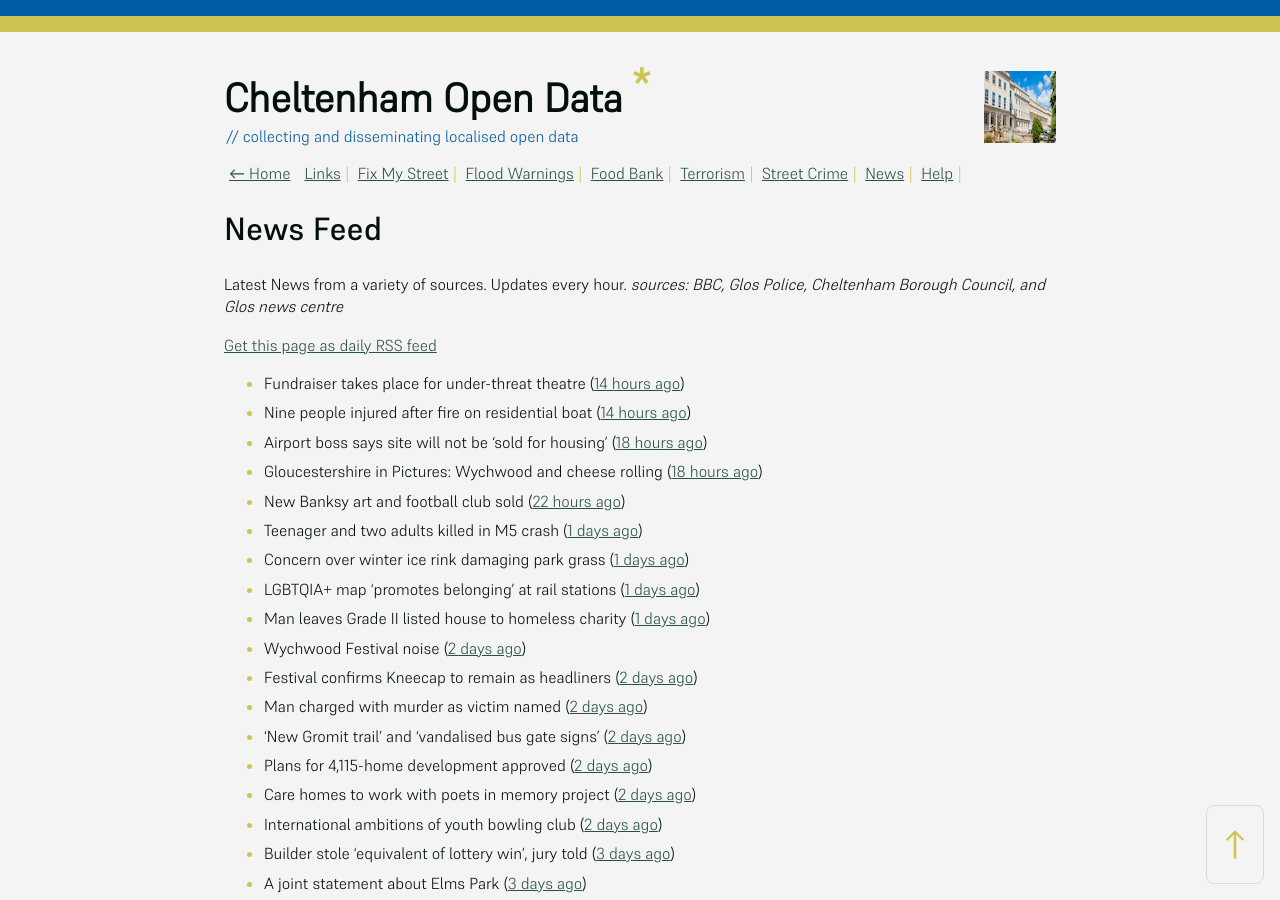
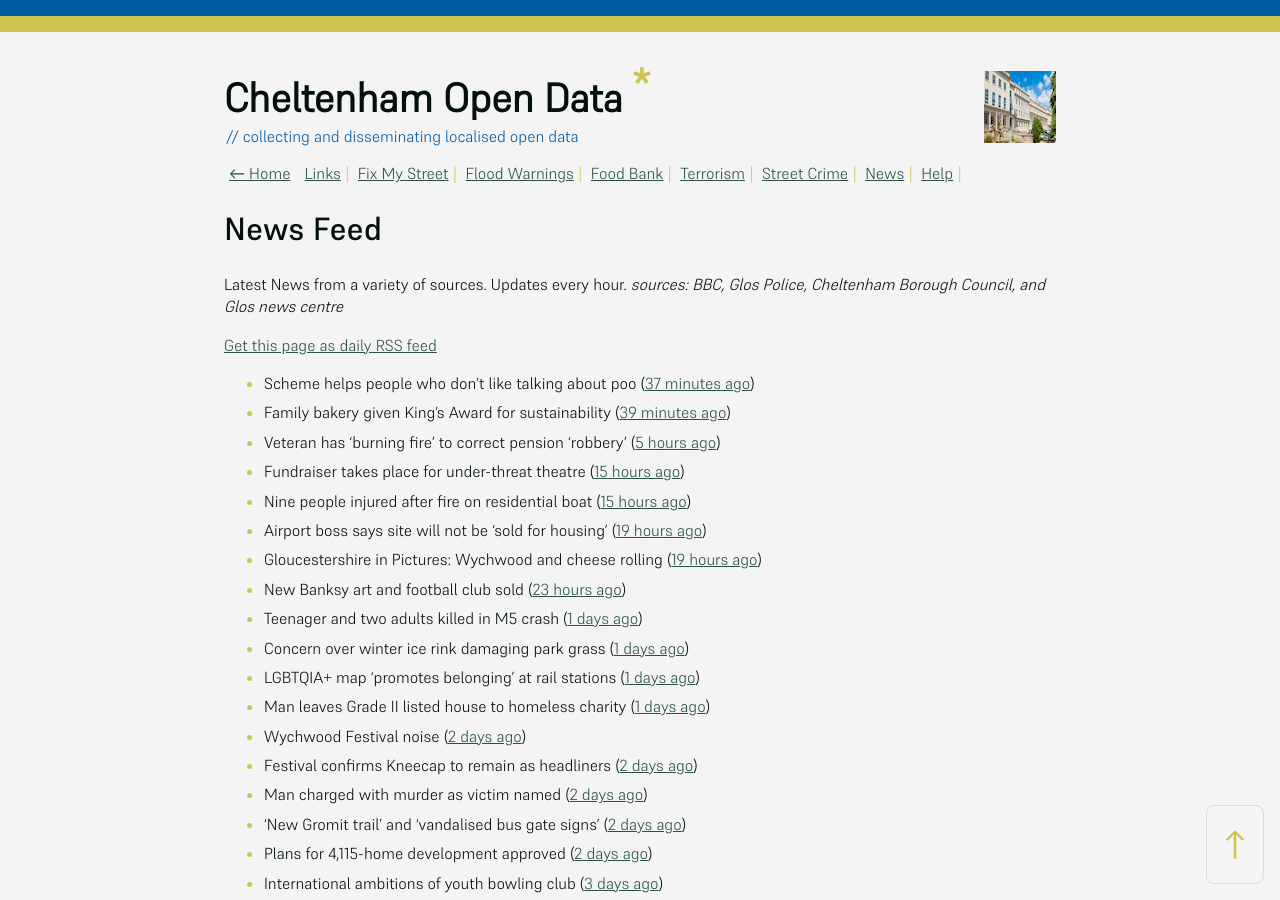
Before and after one commit to mat-0/cheltenham-open-data, a Jekyll site: the page built from _pages/news.md, in a window 1280 px wide and 900 px high. Built offline with Jekyll 4.4.1, drawn with Linux system fonts in a browser that asks for light colours; some of the changed text lies outside the part shown.

Commit message:
Updated 2025-06-02 05:57:55

```diff
--- a/_pages/news.md
+++ b/_pages/news.md
@@ -12,11 +12,14 @@ _sources: BBC, Glos Police, Cheltenham Borough Council, and Glos news centre_
 [Get this page as daily RSS feed](/daily.rss)
 
 <!-- news_marker starts -->
-- Fundraiser takes place for under-threat theatre ([14 hours ago](https://www.bbc.com/news/articles/c4gk0edy66yo))
-- Nine people injured after fire on residential boat ([14 hours ago](https://www.bbc.com/news/articles/crr7xz5r2z9o))
-- Airport boss says site will not be 'sold for housing' ([18 hours ago](https://www.bbc.com/news/articles/cnv1gj0dl4eo))
-- Gloucestershire in Pictures: Wychwood and cheese rolling ([18 hours ago](https://www.bbc.com/news/articles/cj42qe4nqn5o))
-- New Banksy art and football club sold ([22 hours ago](https://www.bbc.com/news/articles/cm2k124zz33o))
+- Scheme helps people who don't like talking about poo ([37 minutes ago](https://www.bbc.com/news/articles/cg711227mv2o))
+- Family bakery given King's Award for sustainability ([39 minutes ago](https://www.bbc.com/news/articles/crr7ezreqedo))
+- Veteran has 'burning fire' to correct pension 'robbery' ([5 hours ago](https://www.bbc.com/news/articles/c2d5l7k3p31o))
+- Fundraiser takes place for under-threat theatre ([15 hours ago](https://www.bbc.com/news/articles/c4gk0edy66yo))
+- Nine people injured after fire on residential boat ([15 hours ago](https://www.bbc.com/news/articles/crr7xz5r2z9o))
+- Airport boss says site will not be 'sold for housing' ([19 hours ago](https://www.bbc.com/news/articles/cnv1gj0dl4eo))
+- Gloucestershire in Pictures: Wychwood and cheese rolling ([19 hours ago](https://www.bbc.com/news/articles/cj42qe4nqn5o))
+- New Banksy art and football club sold ([23 hours ago](https://www.bbc.com/news/articles/cm2k124zz33o))
 - Teenager and two adults killed in M5 crash ([1 days ago](https://www.bbc.com/news/articles/czxy3n361pgo))
 - Concern over winter ice rink damaging park grass ([1 days ago](https://www.bbc.com/news/articles/cq540604wj4o))
 - LGBTQIA+ map 'promotes belonging' at rail stations ([1 days ago](https://www.bbc.com/news/articles/cy5eq6w3k34o))
@@ -26,11 +29,8 @@ _sources: BBC, Glos Police, Cheltenham Borough Council, and Glos news centre_
 - Man charged with murder as victim named ([2 days ago](https://www.bbc.com/news/articles/ce80685p13no))
 - 'New Gromit trail' and 'vandalised bus gate signs' ([2 days ago](https://www.bbc.com/news/articles/cpd46d4ndxdo))
 - Plans for 4,115-home development approved ([2 days ago](https://www.bbc.com/news/articles/c8xgd99grk5o))
-- Care homes to work with poets in memory project ([2 days ago](https://www.bbc.com/news/articles/ceqgg39e97zo))
-- International ambitions of youth bowling club ([2 days ago](https://www.bbc.com/news/articles/c628gye549qo))
-- Builder stole 'equivalent of lottery win', jury told ([3 days ago](https://www.bbc.com/news/articles/ckgqkx137nno))
+- International ambitions of youth bowling club ([3 days ago](https://www.bbc.com/news/articles/c628gye549qo))
 - A joint statement about Elms Park ([3 days ago](https://www.cheltenham.gov.uk/news/article/3015/a_joint_statement_about_elms_park))
-- PC's use of homophobic term was gross misconduct ([3 days ago](https://www.bbc.com/news/articles/c9wg7dg84zqo))
 - Fears people ‘lose right to BBQ in the sun’ as roof will ‘overshadow’ gardens ([9 days ago](https://gloucesternewscentre.co.uk/fears-people-lose-right-to-bbq-in-the-sun-as-roof-will-overshadow-gardens/))
 - Fears 4115 homes near M5 will have ‘disastrous’ effect on area as seven villages fight scheme ([9 days ago](https://gloucesternewscentre.co.uk/fears-4115-homes-near-m5-will-have-disastrous-effect-on-area-as-seven-villages-fight-scheme/))
 - Man arrested on suspicion of burglary in Cheltenham following chase by police ([9 days ago](https://gloucesternewscentre.co.uk/man-arrested-on-suspicion-of-burglary-in-cheltenham-following-chase-by-police/))
```
Also changed, not shown: _data/flood.json (+4 -4 lines), index.md (+5 -5 lines).
